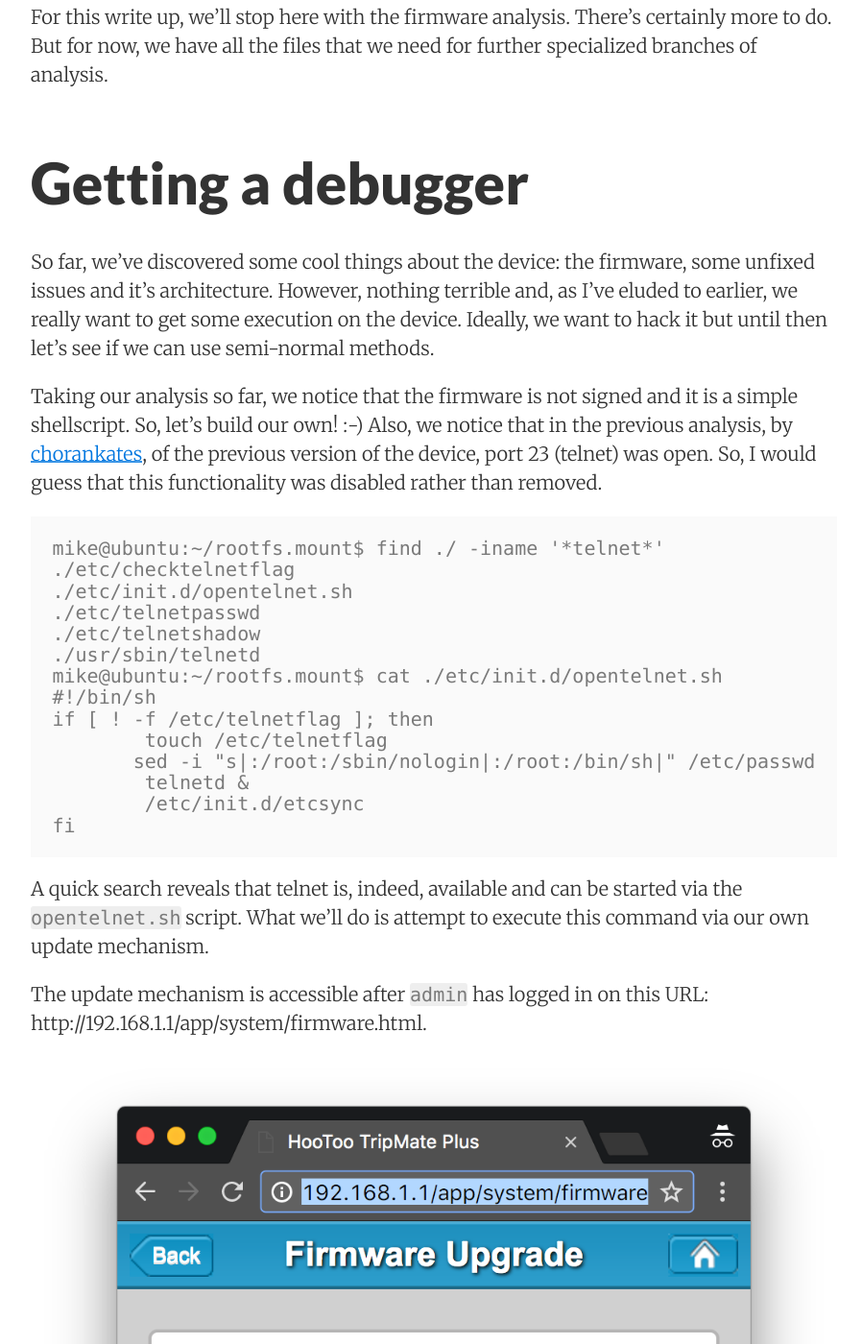
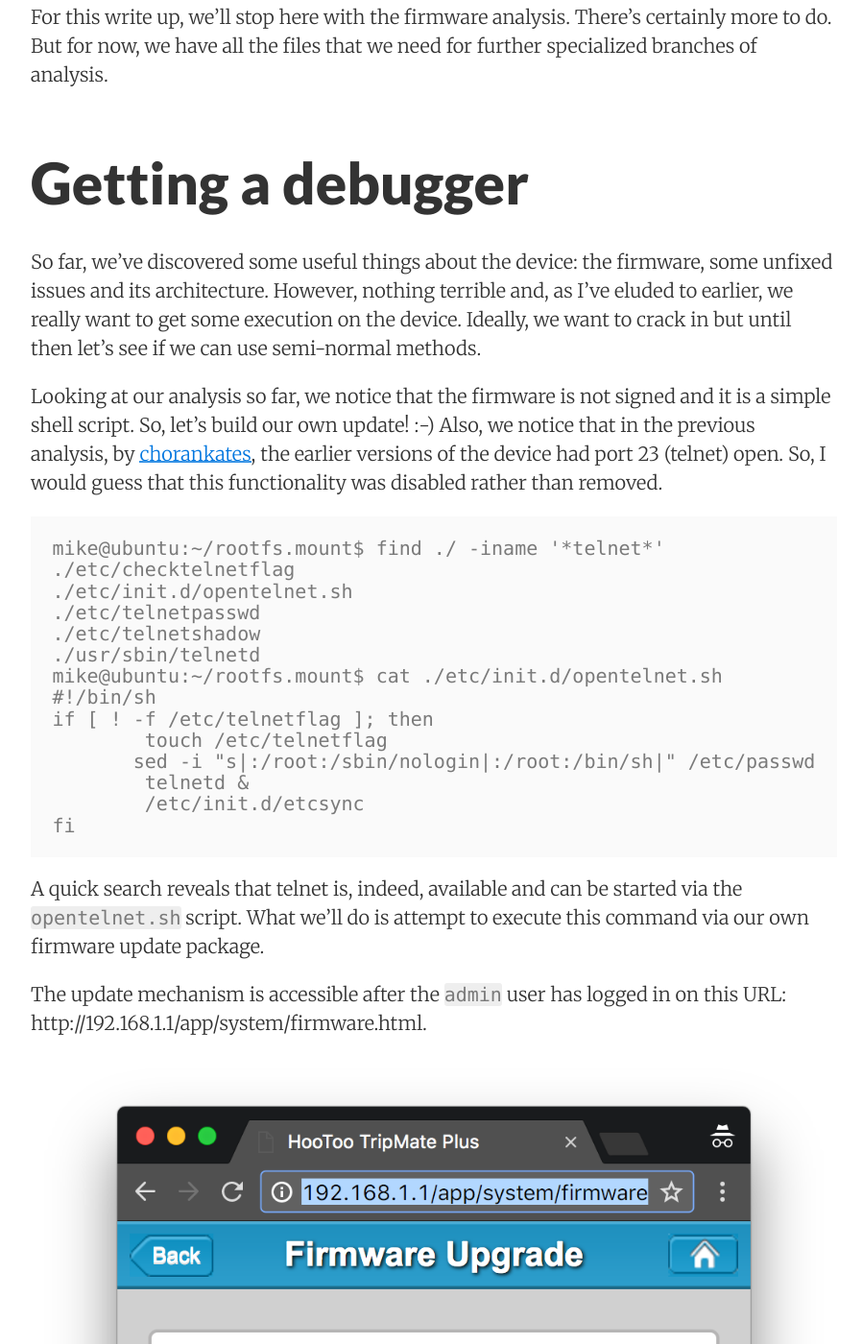
Before and after one commit to nologic/blog, a Jekyll site: the page built from _posts/2017-03-19-travel-safe.md, in a window 1280 px wide and 1400 px high, scrolled down 9834 px. Shown: the whole window at 96% size, without its empty margins (188-1086 px from the left). Built offline with Jekyll 4.4.1, drawn with Linux system fonts in a browser that asks for light colours; nearby versions of some CDN libraries; some of the changed text lies outside the part shown.

Commit message:
first read through

````diff
--- a/_posts/2017-03-19-travel-safe.md
+++ b/_posts/2017-03-19-travel-safe.md
@@ -229,9 +229,9 @@ It only took about two days of [_john the ripper_](http://www.openwall.com/john/
 For this write up, we'll stop here with the firmware analysis. There's certainly more to do. But for now, we have all the files that we need for further specialized branches of analysis.
 
 # Getting a debugger
-So far, we've discovered some cool things about the device: the firmware, some unfixed issues and it's architecture. However, nothing terrible and, as I've eluded to earlier, we really want to get some execution on the device. Ideally, we want to hack it but until then let's see if we can use semi-normal methods.
+So far, we've discovered some useful things about the device: the firmware, some unfixed issues and its architecture. However, nothing terrible and, as I've eluded to earlier, we really want to get some execution on the device. Ideally, we want to crack in but until then let's see if we can use semi-normal methods.
 
-Taking our analysis so far, we notice that the firmware is not signed and it is a simple shellscript. So, let's build our own! :-) Also, we notice that in the previous analysis, by [chorankates](https://github.com/chorankates/h4ck/tree/master/hootoo), of the previous version of the device, port 23 (telnet) was open. So, I would guess that this functionality was disabled rather than removed.
+Looking at our analysis so far, we notice that the firmware is not signed and it is a simple shell script. So, let's build our own update! :-) Also, we notice that in the previous analysis, by [chorankates](https://github.com/chorankates/h4ck/tree/master/hootoo), the earlier versions of the device had port 23 (telnet) open. So, I would guess that this functionality was disabled rather than removed.
 
 ```
 mike@ubuntu:~/rootfs.mount$ find ./ -iname '*telnet*'
@@ -250,13 +250,13 @@ if [ ! -f /etc/telnetflag ]; then
 fi
 ```
 
-A quick search reveals that telnet is, indeed, available and can be started via the `opentelnet.sh` script. What we'll do is attempt to execute this command via our own update mechanism.
+A quick search reveals that telnet is, indeed, available and can be started via the `opentelnet.sh` script. What we'll do is attempt to execute this command via our own firmware update package.
 
-The update mechanism is accessible after `admin` has logged in on this URL: http://192.168.1.1/app/system/firmware.html.
+The update mechanism is accessible after the `admin` user has logged in on this URL: http://192.168.1.1/app/system/firmware.html.
 
 ![](../../../../images/hootoo_update_page.png "Uploading new firmware")
 
-My first attempt was to upload a basic shellscript:
+My first attempt was to upload a basic shell script:
 
 ```bash
 #!/bin/sh
@@ -265,7 +265,7 @@ My first attempt was to upload a basic shellscript:
 exit 1
 ```
 
-I wanted to return an error, so that the system didn't decide to irreversibly change anything else and possibly brick the device. Unfortunately, that did not work. Obviously, I got no explanation. But, I realized that the update usually comes with a CRC checksum. There is a check in the proper firmware update that looks like this:
+I wanted to return an error, so that the system didn't decide to irreversibly change anything else and possibly brick the device. Unfortunately, that did not work. Obviously, I got no explanation. Further analyzing the official update package, we notice that the update usually comes with a CRC checksum. There is a check in the official firmware update that looks like this:
 
 ```bash
 crcsum=`sed '1,3d' $0|cksum|sed -e 's/ /Z/' -e 's/   /Z/'|cut -dZ -f1`
@@ -280,7 +280,7 @@ echo "firmware crc success!"
 
 It was a little confusing why the failure occurred even though the check looks to be self enforced. What I realized later, is that the device will actually perform it's own CRC validation before letting the script execute. However, the process is the same.
 
-Using my Mac Book Pro, I generated a check sum using the same command. Notice that I'm using an older version of the firmware that the one I mentioned above. That is because at the time of this research version 2.000.030 was the latest. So far, such details are not relevant to the work published in this blog.
+Using my Mac Book Pro, I generated a check sum using the same command that was found in the official update. Notice that I'm using an older version of the firmware than the one I mentioned above. This is because at the time of this research version 2.000.030 was the latest. So far, such details are not relevant to the work in this writeup.
 
 ```
 $ sed '1,3d' fw-7620-WiFiDGRJ-HooToo-633-HT-TM06-2.000.030 \
@@ -318,7 +318,7 @@ CPU=7620
 exit 1
 ```
 
-Those other lines were a copy/paste by product, since the CRC was already generate I didn't want to take them out. Upon uploading this as a firmware update, the device gave me an error with the firmware. However, doing a network scan, I saw that telnet was open!
+Those other lines are a copy/paste by product, since the CRC was already generates I didn't want to take them out. Upon uploading this as a firmware update, the device gave me an error. However, doing a network scan, I saw that telnet was open! This means that the error was generated by the `exit 1`, rather than by incompatible firmware.
 
 ```
 $ nmap 192.168.1.1
@@ -332,7 +332,7 @@ PORT   STATE SERVICE
 Nmap done: 1 IP address (1 host up) scanned in 0.19 seconds
 ```
 
-Then, I was able to login using the cracked root password:
+The custom update enabled us to login using the cracked root password:
 
 ```
 $ telnet 192.168.1.1
@@ -348,7 +348,7 @@ boot    dev     etc_ro  lib     mnt     proc    sys     usr     www
 # Connection closed by foreign host.
 ```
 
-We are in business! Getting a command shell on an embedded device is so exciting :-) But, let's move on. The title of this section is 'Getting a debugger' and that is what I want. GDB comes to mind, however, I do not find it on the device. This means we will have to find a version that runs on MIPS. After some googling, I found that [Rapid7](https://github.com/rapid7/embedded-tools) has actually published a version of GDB server that runs on MIPS. Although, we have a terminal session on the device, there's not really a good way of uploading files to it. However, it does automatically mount USB storage devices. That's convenient.
+We are in business! Getting a command shell on an embedded device is so exciting :-) But, let's move on. The title of this section is 'Getting a debugger' and that is what I want. GDB comes to mind, however, I do not find it on the device. This means we will have to find a version that runs on MIPS. After some googling, I found that [Rapid7](https://github.com/rapid7/embedded-tools) has actually published a version of the GDB server that runs on MIPS. Although, we have a terminal session on the device, there's not really a good way of uploading files to it. However, it does automatically mount USB storage devices which is super convenient.
 
 We attach to a process like so:
 
@@ -386,6 +386,6 @@ Remote debugging using 192.168.1.1:9999
 Cool! We have a debugger.
 
 # Conclusion
-Secure infrastructure is important. It is important even to a digital nomad, whether they are a permanent nomad or just a temporary one. We've seen how it can be to get secure infrastructure based on work done by security professionals. HooToo tries to provide an additional layer of security via the Trip Mate travel router.
+Secure infrastructure is important. It is important even to a digital nomad, whether they are a permanent nomad or just a temporary one. Based on research by security professionals, we've seen how hard it can be to get secure infrastructure on the go. HooToo tries to provide an additional layer of security via the Trip Mate travel router.
 
 In this post, we have discovered the surface area that could potentially be used for attacks. We have also seen how a researcher could gain shell access to their device by uploading fake firmware updates. Using these methods, it becomes possible to obtain the binaries that execute on the device as well as set up a dynamic analysis environment.
````
Also changed, not shown: other parts of _posts/2017-03-19-travel-safe.md (+2 -2 lines).
